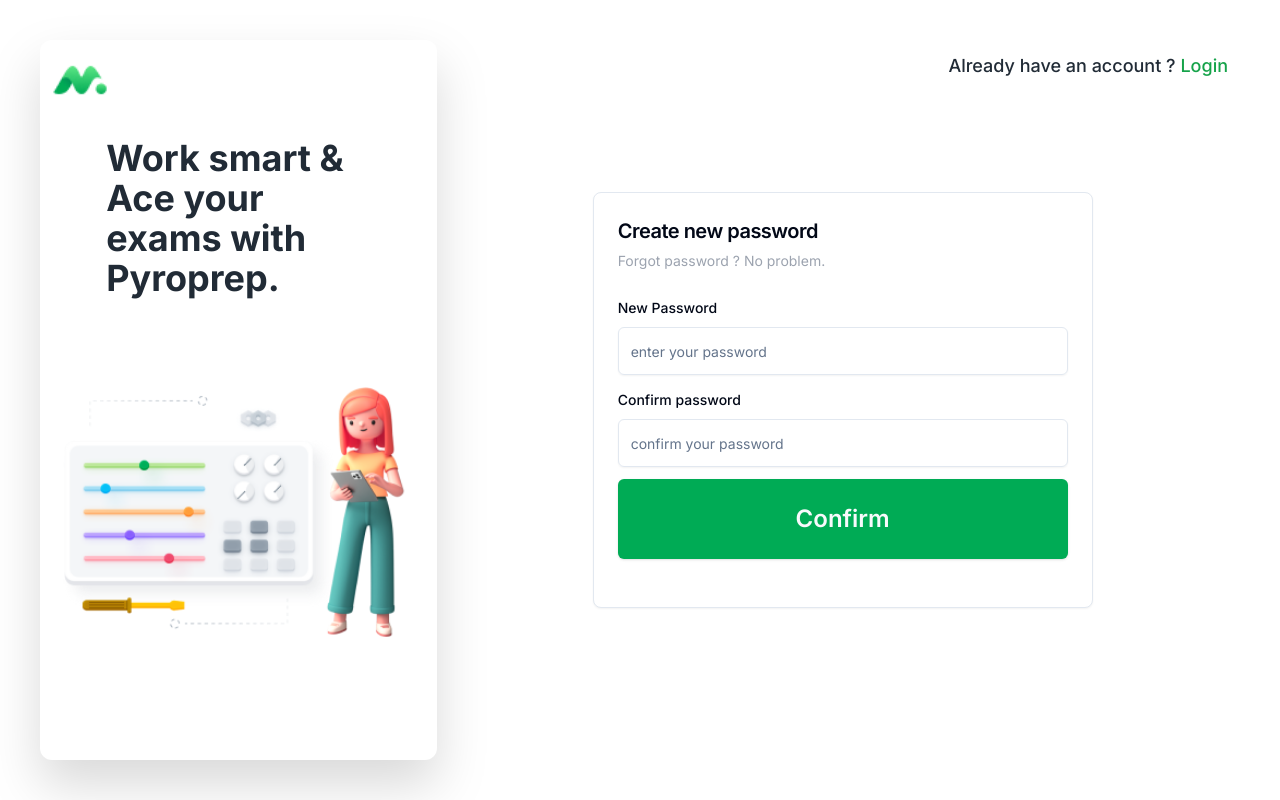
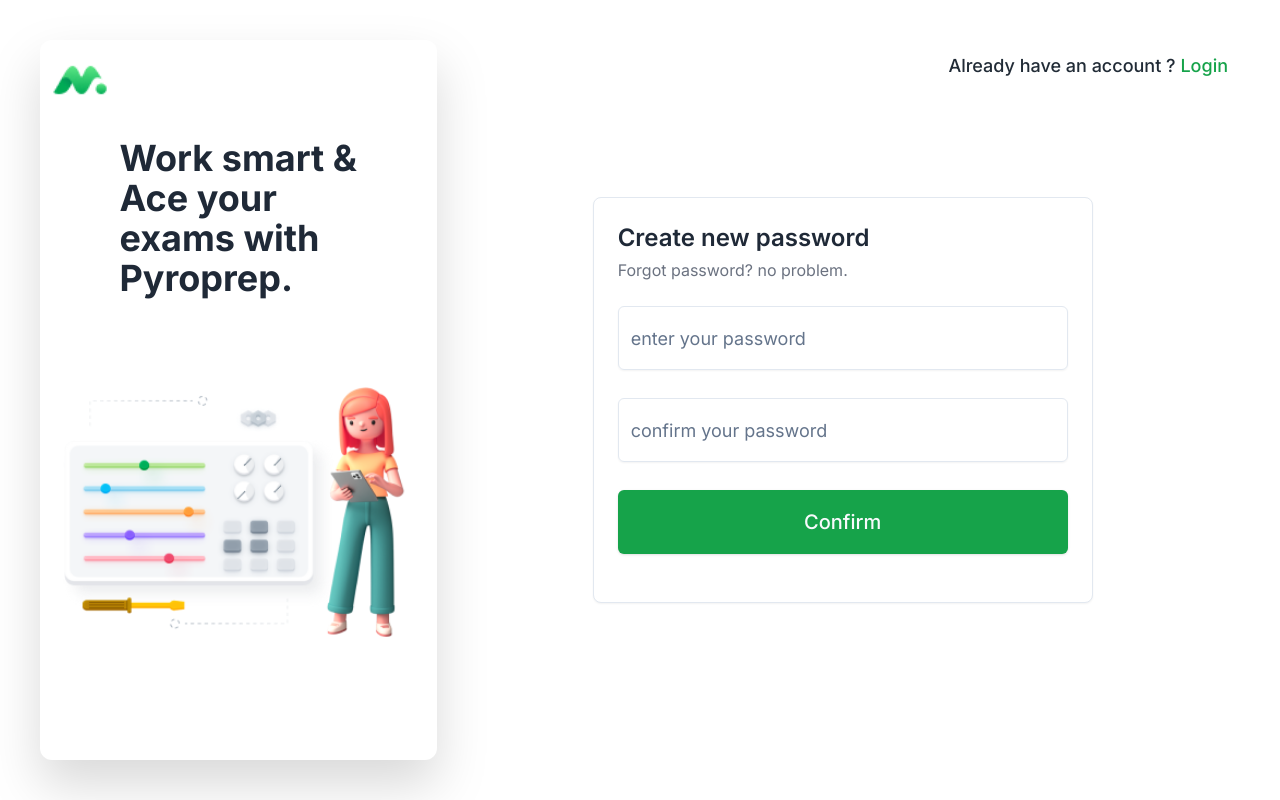
Before and after one commit to Suman196pokhrel/PyroPrep, a Next.js app: page /auth/forgot-password/new-password in a window 1280 px wide. Built offline with nearby package versions, Linux system fonts and the light colour scheme.

Commit message:
scaled down Ui components , added svg icons , used tailwind colors in auth routes

```diff
--- a/app/auth/forgot-password/new-password/page.tsx
+++ b/app/auth/forgot-password/new-password/page.tsx
@@ -23,6 +23,7 @@
 } from '@/components/atoms/form';
 import { Checkbox } from '@/components/atoms/checkbox';
 import { useRouter } from 'next/navigation';
+import AuthHeader from '@/components/molecules/AuthHeader';
 
 const newPasswordFormSchema = z
     .object({
@@ -66,29 +67,27 @@
         <section>
             <Card className='w-[500px]'>
                 <CardHeader>
-                    <CardTitle className='text-xl font-semibold'>
-                        Create new password
-                    </CardTitle>
-                    <CardDescription className='text-gray-400'>
-                        Forgot password ? No problem.
-                    </CardDescription>
+                    <AuthHeader
+                        title='Create new password'
+                        subTitle='Forgot password? no problem.'
+                    />
                 </CardHeader>
 
                 <CardContent>
                     <Form {...form}>
                         <form
                             onSubmit={form.handleSubmit(onSubmit)}
-                            className='flex flex-col gap-3'
+                            className='flex flex-col space-y-7 text-lg'
                         >
                             <FormField
                                 control={form.control}
                                 name='password'
                                 render={({ field }) => (
                                     <FormItem>
-                                        <FormLabel>New Password</FormLabel>
+                                        {/* <FormLabel>New Password</FormLabel> */}
                                         <FormControl>
                                             <Input
-                                                className='h-12'
+                                                className='h-16 text-lg'
                                                 type='password'
                                                 placeholder='enter your password'
                                                 {...field}
@@ -104,10 +103,10 @@
                                 name='confirmPassword'
                                 render={({ field }) => (
                                     <FormItem>
-                                        <FormLabel>Confirm password</FormLabel>
+                                        {/* <FormLabel>Confirm password</FormLabel> */}
                                         <FormControl>
                                             <Input
-                                                className='h-12'
+                                                className='h-16 text-lg'
                                                 type='password'
                                                 placeholder='confirm your password'
                                                 {...field}
@@ -120,7 +119,7 @@
 
                             <Button
                                 type='submit'
-                                className='bg-[#00AB55] text-2xl font-semibold w-full h-20'
+                                className='bg-green-600 text-xl  w-full h-16'
                             >
                                 Confirm
                             </Button>
--- a/app/auth/forgot-password/page.tsx
+++ b/app/auth/forgot-password/page.tsx
@@ -13,6 +13,7 @@
 import OtpInput from 'react-otp-input';
 import { Progress } from '@/components/atoms/progress';
 import { Button } from '@/components/atoms/button';
+import AuthHeader from '@/components/molecules/AuthHeader';
 
 const ForgetPasswordPage = () => {
     const [otpValue, setOtpValue] = useState('');
@@ -50,12 +51,14 @@
     return (
         <section>
             <Card>
-                <CardHeader className='text-xl font-bold'>
-                    Verify your email
-                    <p className='text-sm text-slate-500 font-normal mt-3'>
-                        An otp has been sent to your email, enter the 6 digit OTP in the
-                        following fields.
-                    </p>
+                <CardHeader>
+                    <AuthHeader
+                        title='Verify your email'
+                        subTitle='An otp has been sent to your email, enter the 6 digit OTP in the
+                        following fields.'
+                    />
+
+
                 </CardHeader>
 
                 <CardContent className=' my-5'>
@@ -68,7 +71,7 @@
                             <div className='flex items-center justify-center mx-4  p-3 border-2   rounded-lg '>
                                 <input
                                     {...props}
-                                    className=' outline-none focus:outline-none text-2xl w-fulll h-full'
+                                    className=' outline-none focus:outline-none text-2xl w-fulll h-full transition-all ease-linear'
                                 />
                             </div>
                         )}
@@ -77,7 +80,7 @@
 
                 <CardFooter className='text-slate-500 text-sm w-full flex items-start justify-center flex-col gap-10'>
                     <Button
-                        className='bg-[#00AB55] text-2xl font-semibold w-full h-20'
+                        className='bg-green-600 text-xl  w-full h-16'
                         onClick={handleSubmitOtp}
                     >
                         Submit
@@ -86,7 +89,7 @@
                         <div className='flex flex-col gap-5 w-full items-center'>
                             <Progress
                                 value={((60 - remainingTime) / 60) * 100}
-                                className=' h-2 '
+                                className=' h-2'
                             />
                             <p>
                                 Resend Otp afte{' '}
@@ -100,7 +103,7 @@
                             Didnt&apos;t receive the OTP ?{' '}
                             <span
                                 onClick={handleResendOtp}
-                                className='text-slate-700 font-semibold hover:underline cursor-pointer'
+                                className='text-green-600 font-semibold hover:underline cursor-pointer'
                             >
                                 &nbsp; Resend OTP{' '}
                             </span>
--- a/app/auth/layout.tsx
+++ b/app/auth/layout.tsx
@@ -39,7 +39,7 @@
                     link: "/auth/signup"
                 },
                 bannerData: {
-                    title: "Hi, welcome to pyroprep",
+                    title: "Get Ready To Ace Your Exams With PyroPrep.",
                     imageLink: "/static/characters/character_01.png"
                 }
             })
@@ -76,7 +76,7 @@
                         </Link>
                     </motion.div>
                     <div className='flex flex-col gap-16 items-center justify-center'>
-                        <h3 className='text-[#212B36] text-4xl font-bold w-2/3'>{conditionalData?.bannerData.title}</h3>
+                        <h3 className='text-gray-800 text-4xl font-bold w-3/5'>{conditionalData?.bannerData.title}</h3>
                         {conditionalData && (
                             <motion.figure key={currentPath} {...smoothSlideUp}>
                                 {conditionalData.bannerData.imageLink && (
--- a/app/layout.tsx
+++ b/app/layout.tsx
@@ -5,8 +5,8 @@
 const inter = Inter({ subsets: ["latin"] });
 
 export const metadata: Metadata = {
-  title: "Create Next App",
-  description: "Generated by create next app",
+  title: "PyroPrep",
+  description: "Start your competetive exam preparation with a pinch of technology.",
 };
 
 export default function RootLayout({
--- a/components/molecules/AuthHeader.tsx
+++ b/components/molecules/AuthHeader.tsx
@@ -11,9 +11,9 @@
     subTitle
 }: AuthHeaderProps) => {
     return (
-        <div className='flex flex-col items-start gap-2 w-full'>
-            <h3 className='text-[#212B36] text-2xl font-semibold'>{title}</h3>
-            <p className='text-[#637381]'>{subTitle}</p>
+        <div className='flex flex-col items-start gap-1 w-full'>
+            <h3 className='text-gray-800 text-2xl font-semibold'>{title}</h3>
+            <p className='text-gray-500'>{subTitle}</p>
         </div>
     )
 }
```
